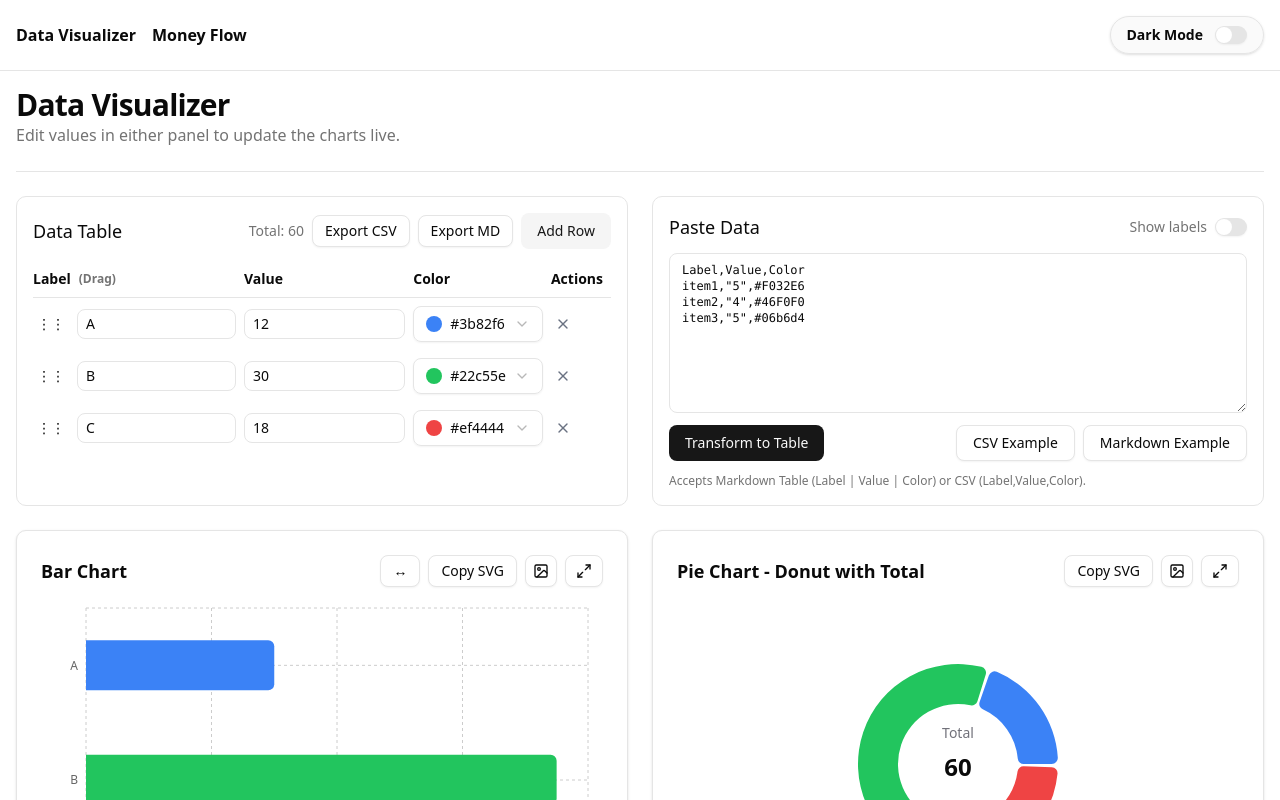
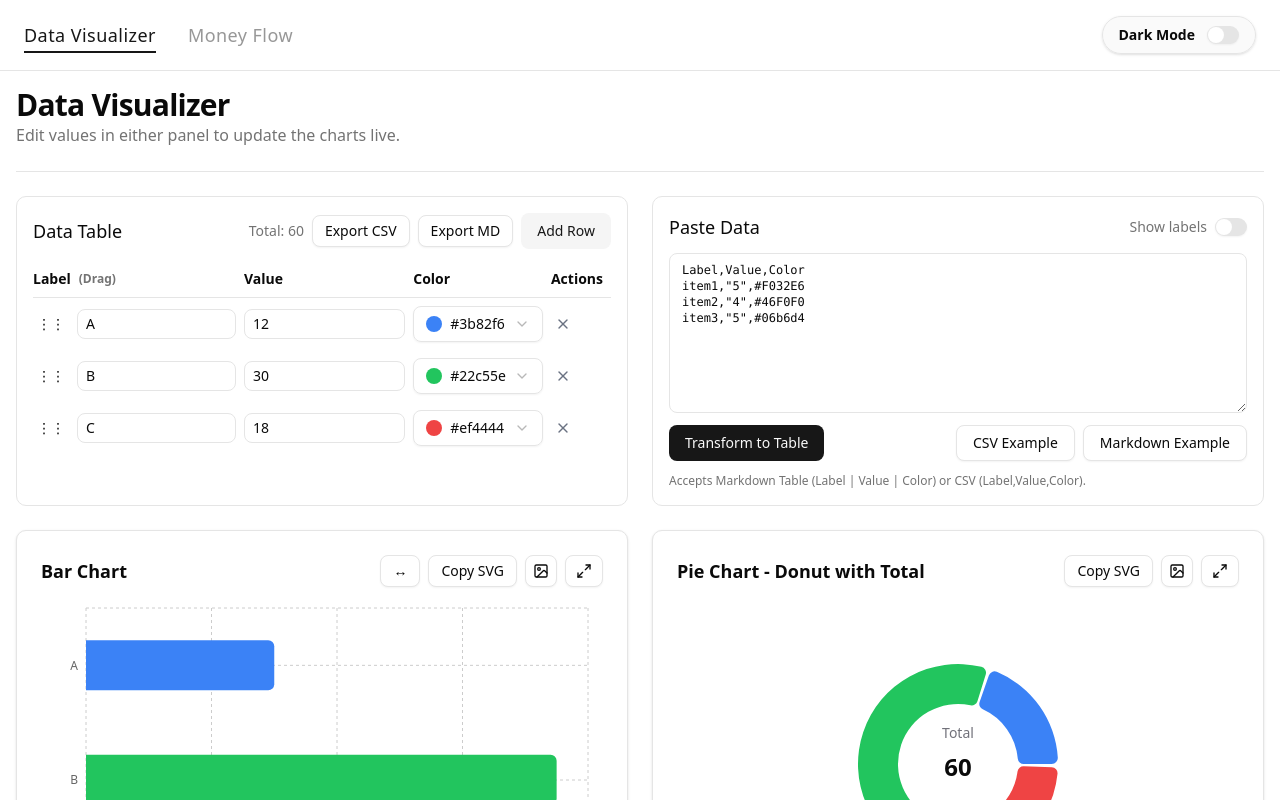
Before and after one commit to s1n-c0s/FastChart, a React (Vite) app: page / in a window 1280 px wide. Shown: the top 800 px of the page. Built offline with nearby package versions, Linux system fonts and the light colour scheme.

Commit message:
= improve ui nav bar

```diff
--- a/src/App.tsx
+++ b/src/App.tsx
@@ -1,45 +1,72 @@
-import { BrowserRouter, Routes, Route, Link } from 'react-router-dom'
-import { useState, useEffect } from 'react'  // Add this
+import { BrowserRouter, Routes, Route, NavLink } from 'react-router-dom'
+import { useState, useEffect } from 'react'
 import DataVisualizer from '@/components/DataVisualizer'
 import MoneyFlow from '@/pages/MoneyFlow'
 import { Toaster } from 'react-hot-toast'
-import { Switch } from '@/components/ui/switch'  // Add this
+import { Switch } from '@/components/ui/switch'
+
+// Simple nav link with underline indicator
+function NavItem({ to, children }: { to: string; children: string }) {
+  return (
+    <NavLink
+      to={to}
+      className={({ isActive }) => `
+        relative font-bold text-lg tracking-wide transition-all duration-300
+        ${isActive
+          ? 'text-primary opacity-100'
+          : 'text-foreground/60 hover:text-foreground opacity-70 hover:opacity-100'
+        }
+      `}
+    >
+      {({ isActive }) => (
+        <>
+          <span className="relative z-10 font-medium">{children}</span>
+          <span
+            className={`
+              absolute -bottom-1 left-0 h-0.5 bg-primary transition-all duration-300
+              ${isActive ? 'w-full' : 'w-0 hover:w-full'}
+            `}
+          />
+        </>
+      )}
+    </NavLink>
+  )
+}
 
 function App() {
-  // Move dark mode state here
   const [isDarkMode, setIsDarkMode] = useState(() => {
     if (typeof window !== "undefined") {
       return document.documentElement.classList.contains("dark") ||
-             window.matchMedia("(prefers-color-scheme: dark)").matches;
+             window.matchMedia("(prefers-color-scheme: dark)").matches
     }
-    return false;
-  });
+    return false
+  })
 
-  // Dark mode effect applied globally
   useEffect(() => {
-    const root = window.document.documentElement;
+    const root = window.document.documentElement
     if (isDarkMode) {
-      root.classList.add("dark");
+      root.classList.add("dark")
     } else {
-      root.classList.remove("dark");
+      root.classList.remove("dark")
     }
-  }, [isDarkMode]);
+  }, [isDarkMode])
 
   return (
     <BrowserRouter>
-      <div className="border-b p-4 bg-background">
-        <nav className="flex items-center justify-between">
-          <div className="flex gap-4">
-            <Link to="/" className="font-semibold text-foreground">Data Visualizer</Link>
-            <Link to="/money-flow" className="font-semibold text-foreground">Money Flow</Link>
+      <div className="border-b bg-background/95 backdrop-blur supports-[backdrop-filter]:bg-background/60 sticky top-0 z-50">
+        <nav className="flex flex-col sm:flex-row items-start sm:items-center justify-between px-4 sm:px-6 py-4 gap-4 max-w-7xl mx-auto">
+          {/* Left side - Navigation */}
+          <div className="flex items-center gap-6 sm:gap-8">
+            <NavItem to="/">Data Visualizer</NavItem>
+            <NavItem to="/money-flow">Money Flow</NavItem>
           </div>
 
-          {/* Dark Mode Toggle moved to navbar */}
+          {/* Right side - Dark Mode Toggle */}
           <label
             htmlFor="theme-toggle"
             className="flex items-center gap-3 px-4 py-2 rounded-full bg-muted/50 border shadow-sm cursor-pointer hover:bg-muted transition-colors select-none"
           >
-            <span className="text-sm font-semibold text-foreground">Dark Mode</span>
+            <span className="text-sm font-semibold">Dark Mode</span>
             <Switch
               id="theme-toggle"
               checked={isDarkMode}
@@ -50,10 +77,12 @@ function App() {
         </nav>
       </div>
 
-      <Routes>
-        <Route path="/" element={<DataVisualizer />} />
-        <Route path="/money-flow" element={<MoneyFlow />} />
-      </Routes>
+      <main className="min-h-screen bg-background transition-colors">
+        <Routes>
+          <Route path="/" element={<DataVisualizer />} />
+          <Route path="/money-flow" element={<MoneyFlow />} />
+        </Routes>
+      </main>
 
       <Toaster
         position="bottom-center"
```
